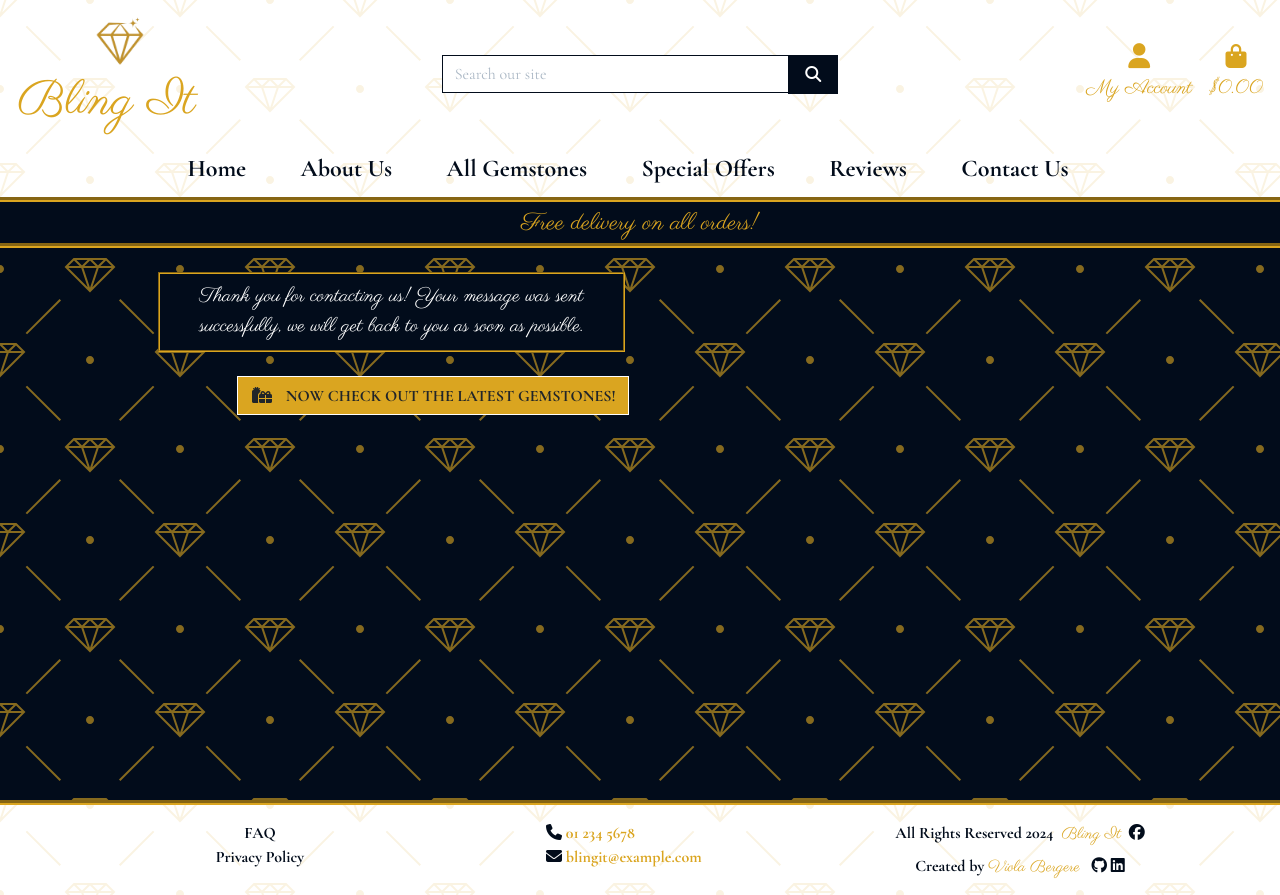
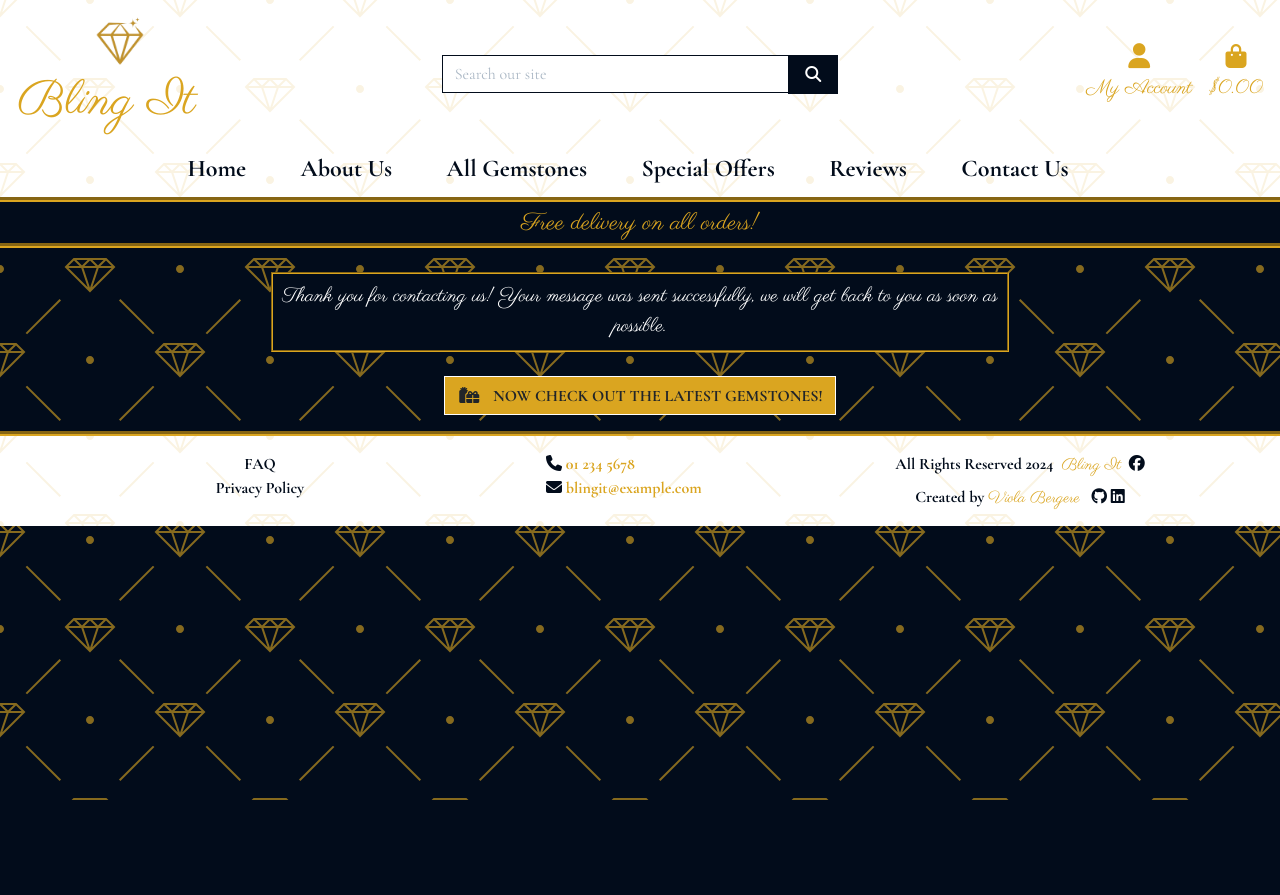
Before and after one commit to violaberg/bling-it, a Django app: page /contact/contact_success/ in a window 1280 px wide. After the commit the page ends 800 px from the top, so only its background shows below. Run offline with Django 3.2, Linux system fonts and the light colour scheme; some libraries are stand-ins or nearby versions.

Commit message:
Style contact_success template

```diff
--- a/contact/templates/contact/contact_success.html
+++ b/contact/templates/contact/contact_success.html
@@ -4,14 +4,15 @@
 {% block extra_title %}Contact Success{% endblock %}
 
 {% block content %}
-<div class="container h-100 py-3">
+<div class="contact-container mt-3 mx-auto">
     <div class="row mx-auto py-2 h-100">
-        <div class="col-12 col-md-6 text-center my-auto">
-            <p class="contact-p custom-font text-white mx-auto p-2">Thank you for contacting us! Your message was sent successfully, we will get back to you as soon as possible.</p>
+        <div class="col-12 text-center my-auto">
+            <section class="contact-section custom-font text-white mx-auto p-2">Thank you for contacting us! Your message was sent
+                successfully, we will get back to you as soon as possible.</section>
         </div>
         <div class="row text-center my-3">
         </div>
-        <div class="col-12 col-lg-7 text-center mb-3">
+        <div class="col-12 text-center mt-3">
             {% if from_profile %}
             <a href="{% url 'profile' %}" class="custom-gemstone-btn btn rounded-0 my-2">
                 <span class="icon mr-2">
--- a/static/css/base.css
+++ b/static/css/base.css
@@ -7,11 +7,6 @@ html::-webkit-scrollbar {
 html {
     -ms-overflow-style: none;
     scrollbar-width: none;
-}
-
-html,
-body {
-    height: 100%;
 }
 
 .wrapper {
@@ -507,10 +502,14 @@ footer {
     border-style: groove;
 }
 
-.contact-p {
+.contact-section {
     background: #020c1b;
     border: 2px groove #daa520;
     font-size: 20px;
+}
+
+.contact-container {
+    max-width: 80%;
 }
 
 /* FAQ section */
@@ -577,6 +576,10 @@ footer {
 
     .error-container {
         width: 80%;
+    }
+
+    .contact-container {
+        max-width: 60%;
     }
 }
 
```
